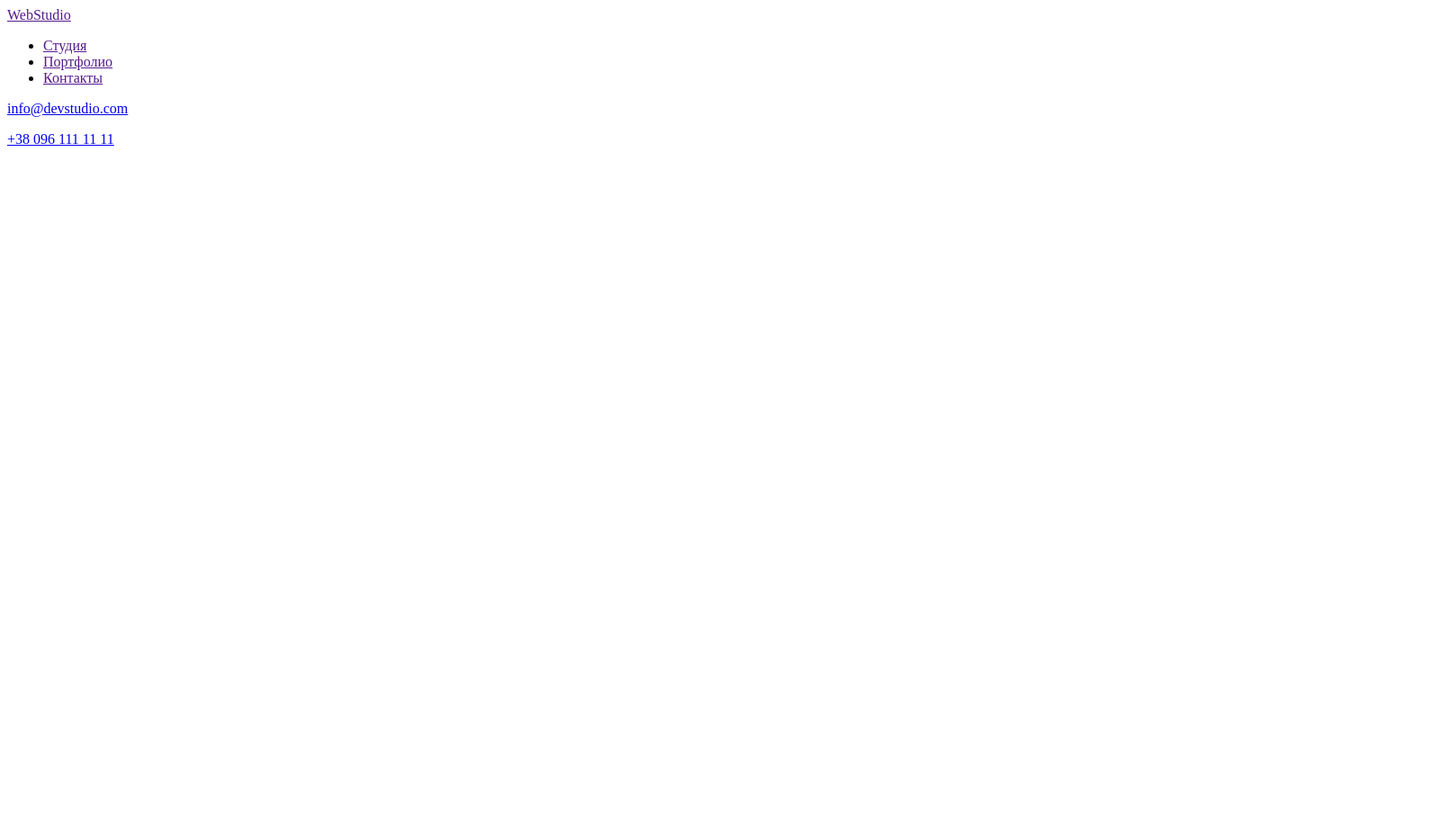
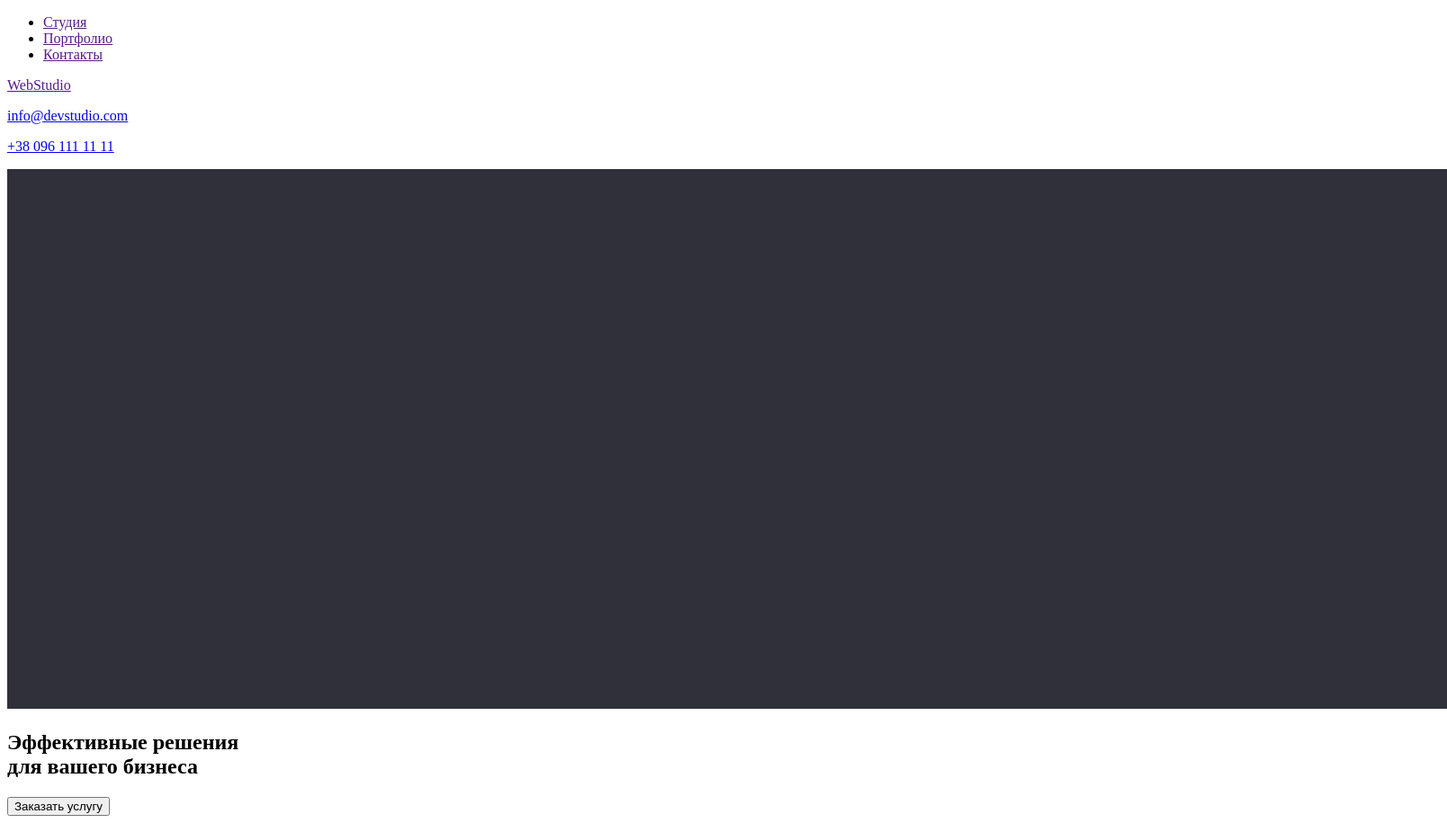
Before and after one commit to MykolaDanyliuk/goit-markup-hw-01, a plain HTML site: page index.html in a window 1280 px wide. Shown: the whole page at 90% size, 1608 px wide, since content can reach past the window. Before the commit the page ends 800 px from the top, so only its background shows below. Drawn offline with Linux system fonts and the light colour scheme.

Commit message:
Добавляет секцию Герой

```diff
--- a/index.html
+++ b/index.html
@@ -1,5 +1,5 @@
 <!DOCTYPE html>
-<html lang="en">
+<html lang="ru">
   <head>
     <meta charset="UTF-8" />
     <meta http-equiv="X-UA-Compatible" content="IE=edge" />
@@ -9,28 +9,35 @@
   <body>
     <!--Шапка сайта-->
     <header>
-      <a href=""><span>Web</span>Studio</a>
-
+      <nav>
         <!--Навигация на другие страницы-->
         <ul>
           <li><a href="">Студия</a></li>
           <li><a href="">Портфолио</a></li>
           <li><a href="">Контакты</a></li>
         </ul>
+      </nav>
+      <a href=""><span>Web</span>Studio</a>
 
       <!--Ccылки на электронный адрес и телефон-->
       <div>
         <p>
           <a href="mailto:info@devstudio.com">info@devstudio.com</a>
         </p>
-
         <p>
           <a href="tel.:+380961111111">+38 096 111 11 11</a>
         </p>
+      </div>
+    </header>
 
-          <p></p>
-        </div>
+    <!--Герой-->
+    <section>
+      <img src="./images/big.jpg" alt="тёмный фон" width="1600">
+      <h1>Эффективные решения <br> для вашего бизнеса</h1>
+      <form>
+        <button type="button">Заказать услугу</button>
+      </form>
 
-    </header>
+    </section>
   </body>
 </html>
```
Also changed, not shown: images/bg.jpg (added), images/big.jpg (added). Lines whose indentation alone changed are shown as unchanged.
